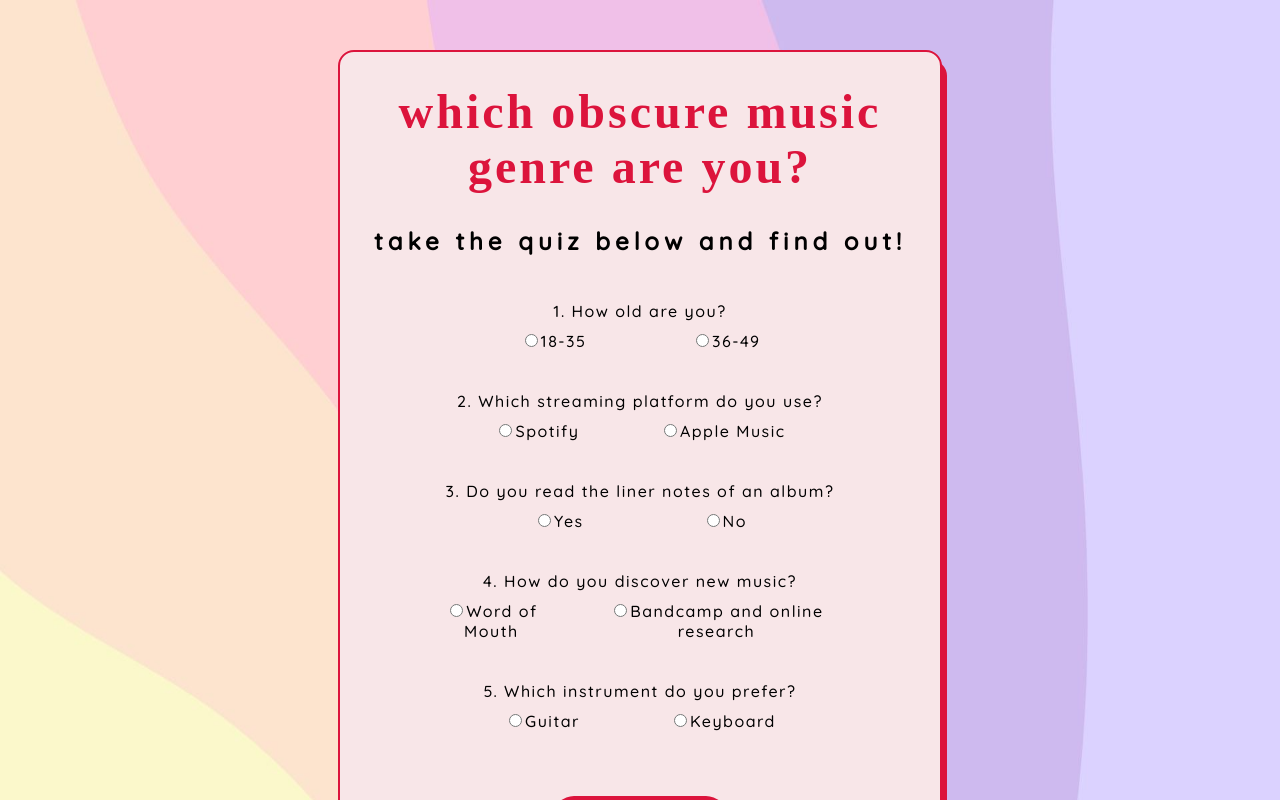
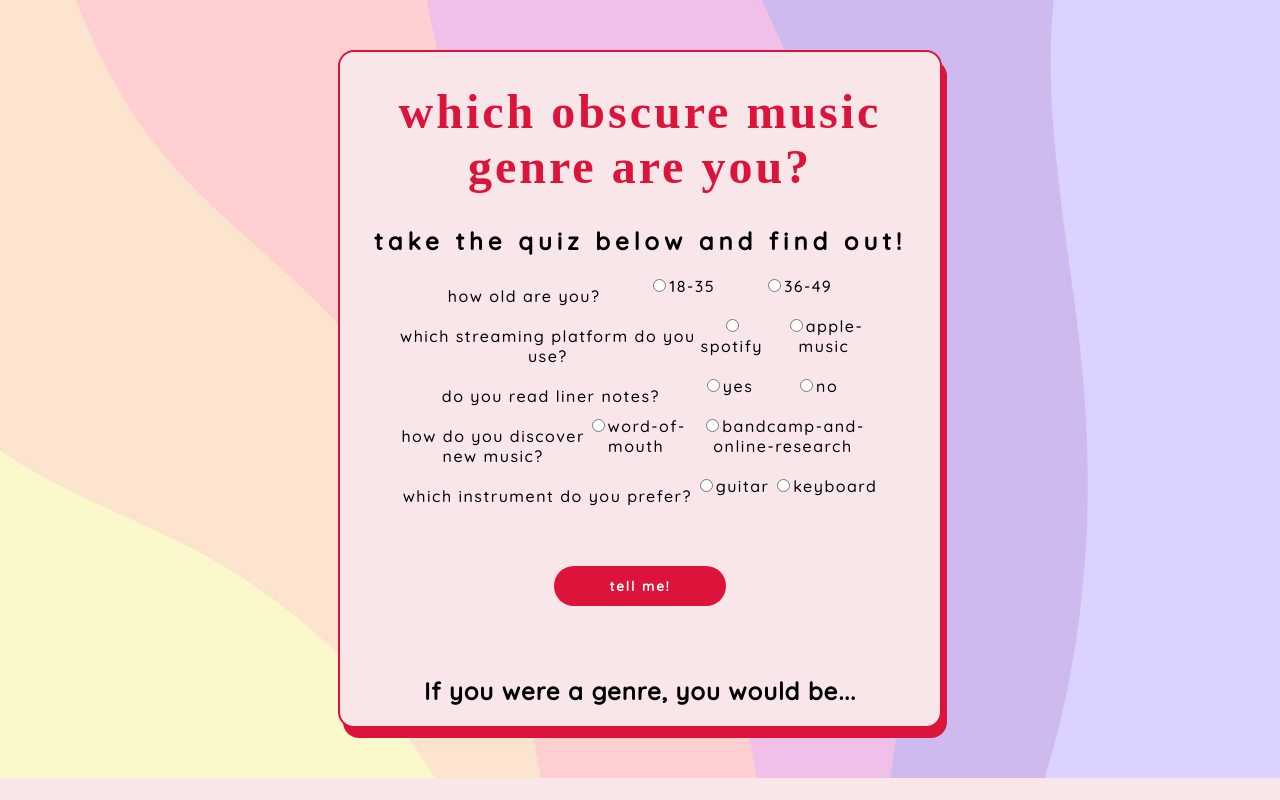
Before and after one commit to francellafiallos/francella-fiallos-project-3, a React (Create React App) app: page / in a window 1280 px wide. Shown: the top 800 px of the page. Built offline with nearby package versions, Linux system fonts and the light colour scheme; a web font is replaced by a local one.

Commit message:
refactored form code

```diff
--- a/src/components/Form.js
+++ b/src/components/Form.js
@@ -1,42 +1,22 @@
 import { useState } from 'react';
 import axios from 'axios';
+import formQuestions from '../helpers/questions';
 
 const Form = () => {
     //saving the API data in state
   const [genre, setGenre] = useState("");
-  const [questionOne, setQuestionOne] = useState("");
-  const [questionTwo, setQuestionTwo] = useState("");
-  const [questionThree, setQuestionThree] = useState("");
-  const [questionFour, setQuestionFour] = useState("");
-  const [questionFive, setQuestionFive] = useState("");
+
+
+  const [questions, setQuestions] = useState(formQuestions);
 
 //   const [error, setError] = useState(false);
 
   const handleSubmit = (e) => {
     e.preventDefault();
-    console.log('you clicked submit!')
     fetchData();
   }
 
-  const handleRadioOneChange = (event) => {
-    setQuestionOne(event.target.value);
-  }
-
-  const handleRadioTwoChange = (event) => {
-    setQuestionTwo(event.target.value);
-  }
-
-  const handleRadioThreeChange = (event) => {
-    setQuestionThree(event.target.value);
-  }
-
-  const handleRadioFourChange = (event) => {
-    setQuestionFour(event.target.value);
-  }
-
-  const handleRadioFiveChange = (event) => {
-    setQuestionFive(event.target.value);
-  }
+console.log(questions);
 
   //fetching the API data
   const fetchData = () => {
@@ -53,95 +33,28 @@ const Form = () => {
         setGenre(pickGenre(genres, res.data[0]));
     })
 
-    //consider each form field and filter results based on their selected value
+    // filtering the original array of 100 based on conditional logic below. conditional logic is refactored and optimized to allow for more questions in the future!
+
     const filterResult = (genres) => {
-
-        const youthwords = ["pop", "trap", "rap"];
-        const oldwords = ["folk", "jazz", "rock"];
-
-        const spotifyWords = ["tronica", "core"];
-        const appleWords = ["trip", "electro", "future"];
-
-        const yesLinerNotesWords = ["swedish", "tropicali", "post"];
-        const noLinerNotesWords = ["korean", "cowbell", "flow"];
-
-        const wordOfMouthWords = ["banjo", "bluegrass"];
-        const bandcampWords = ["goth", "gaze", "power"];
-
-        const guitarWords = ["guitar"];
-        const keyboardWords = ["keyboard", "synth", "piano"];
-
-        // const age = document.querySelector('input[name="age"]:checked').value;
-        // const streamingService = document.querySelector('input[name="streaming"]:checked').value;
-
-        let newGenres = [];
+        let newGenres = []
+        // console.log(genres.includes("grave brass")
         for (let i = 0; i < genres.length; i++) {
             let genre = genres[i];
-
-            // If an expression is true, add the genre to newGenres. this is the conditional logic for age
-            if (questionOne === "18-35" && youthwords.some((word) => {
-                return genre.includes(word);
-            })) {
+            questions.forEach((chunk) => {
+                    if (chunk.response === chunk.values[0] && chunk.first.some((word) =>
+                        genre.includes(word)
+                    )
+                    ) {
+                        newGenres.push(genre);
+                    } else if (
+                        chunk.response === chunk.values[1] && chunk.second.some((word) =>
+                        genre.includes(word) )
+                    ) {
                         newGenres.push(genre);
                     }
-            else if (questionOne === "36-49" && oldwords.some((word) => {
-                return genre.includes(word);
-            })) {
-              newGenres.push(genre);
+                })
         }
 
-            // streaming conditional logic
-
-            else if (questionTwo === "spotify" && spotifyWords.some((word) => {
-                return genre.includes(word);
-            })) {
-              newGenres.push(genre);
-            }
-            else if (questionTwo === "apple-music" && appleWords.some((word) => {
-                return genre.includes(word);
-            })) {
-              newGenres.push(genre);
-            }
-
-            // liner notes conditional logic
-
-            else if (questionThree === "yes" && yesLinerNotesWords.some((word) => {
-                return genre.includes(word);
-            })) {
-              newGenres.push(genre);
-            }
-            else if (questionThree === "no" && noLinerNotesWords.some((word) => {
-                return genre.includes(word);
-            })) {
-              newGenres.push(genre);
-            }
-
-            // new music conditional logic
-
-            else if (questionFour === "word-of-mouth" && wordOfMouthWords.some((word) => {
-                return genre.includes(word);
-            })) {
-              newGenres.push(genre);
-            }
-            else if (questionFour === "Bandcamp-and-online-research" && bandcampWords.some((word) => {
-                return genre.includes(word);
-            })) {
-              newGenres.push(genre);
-            }
-
-            // instrument conditional logic
-
-            else if (questionFive === "guitar" && guitarWords.some((word) => {
-                return genre.includes(word);
-            })) {
-              newGenres.push(genre);
-            }
-            else if (questionFive === "keyboard" && keyboardWords.some((word) => {
-                return genre.includes(word);
-            })) {
-              newGenres.push(genre);
-            }
-          }
 
           // Remove all old genres and replace them with new genres
           genres = newGenres; // This line modifies the genres array
@@ -164,24 +77,34 @@ const Form = () => {
 
                 <div className="form-questions">
 
-                    <div className="question-one">
-
-                    <legend>1. How old are you?</legend>
+                    {
+                        questions?.map((item, index) => {
+                            return (
+                                <div className="questions" key={"key"+index}>
 
                                 <div className="question-one-options">
+
+                                <legend>{item.question}</legend>
 
                                     <div className="option-one-q1">
 
                                         <input
                                             type="radio"
-                                    value="18-35"
-                                    id="age-one"
+                                            value={item.values[0]}
+                                            id={item.values[0]}
                                             className="form-question"
-                                    name="age"
-                                    checked={questionOne === "18-35"}
-                                    onChange={handleRadioOneChange}
+                                            name={"radio" + index}
+                                            // checked={questionOne === "18-35"}
+                                            onChange={(event) => setQuestions([
+                                                ...questions.slice(0, index),
+                                                {
+                                                    ...item,
+                                                    response: event.target.value
+                                                },
+                                                ...questions.slice(index + 1)
+                                            ])}
                                             required/>
-                                <label htmlFor="age-one">18-35</label>
+                                        <label htmlFor={item.values[0]}>{item.values[0]}</label>
 
                                     </div>
 
@@ -189,175 +112,30 @@ const Form = () => {
 
                                         <input
                                             type="radio"
-                                    value="36-49"
-                                    id="age-two"
+                                            value={item.values[1]}
+                                            id={item.values[1]}
                                             className="form-question"
-                                    name="age"
-                                    checked={questionOne === "36-49"}
-                                    onChange={handleRadioOneChange}/>
-                                <label htmlFor="age-two">36-49</label>
+                                            name={"radio" + index}
+                                            // checked={questionOne === "36-49"}
+                                            onChange={(event) => setQuestions([
+                                                ...questions.slice(0, index),
+                                                {
+                                                    ...item,
+                                                    response: event.target.value
+                                                },
+                                                ...questions.slice(index + 1)
+                                            ])}
+                                            />
+                                        <label htmlFor={item.values[1]}>{item.values[1]}</label>
 
                                     </div>
 
                                 </div>
 
                             </div>
-
-                    <div className="question-two">
-
-                        <legend>2. Which streaming platform do you use?</legend>
-
-                        <div className="question-two-options">
-
-                            <div className="option-one-q2">
-
-                                <input
-                                    type="radio"
-                                    value="spotify"
-                                    id="streaming-one"
-                                    className="form-question"
-                                    name="streaming"
-                                    checked={questionTwo === "spotify"}
-                                    onChange={handleRadioTwoChange}
-                                    required/>
-                                <label htmlFor="streaming-one">Spotify</label>
-
-                            </div>
-
-                            <div className="option-two-q2">
-
-                                <input
-                                    type="radio"
-                                    value="apple-music"
-                                    id="streaming-two"
-                                    className="form-question"
-                                    name="streaming"
-                                    checked={questionTwo === "apple-music"}
-                                    onChange={handleRadioTwoChange}/>
-                                <label htmlFor="streaming-two">Apple Music</label>
-
-                            </div>
-
-                        </div>
-
-                    </div>
-
-                    <div className="question-three">
-
-                        <legend>3. Do you read the liner notes of an album?</legend>
-
-                        <div className="question-three-options">
-
-                            <div className="option-one-q3">
-
-                                <input
-                                    type="radio"
-                                    value="yes"
-                                    id="liner-notes-one"
-                                    className="form-question"
-                                    name="liner-notes"
-                                    checked={questionThree === "yes"}
-                                    onChange={handleRadioThreeChange}
-                                    required/>
-                                <label htmlFor="liner-notes-one">Yes</label>
-
-                            </div>
-
-                            <div className="option-two-q3">
-
-                                <input
-                                    type="radio"
-                                    value="no"
-                                    id="liner-notes-two"
-                                    className="form-question"
-                                    name="liner-notes"
-                                    checked={questionThree === "no"}
-                                    onChange={handleRadioThreeChange}/>
-                                <label htmlFor="liner-notes-two">No</label>
-
-                            </div>
-
-                        </div>
-
-                    </div>
-
-                    <div className="question-four">
-
-                        <legend>4. How do you discover new music?</legend>
-
-                        <div className="question-four-options">
-
-                            <div className="option-one-q4">
-
-                                <input
-                                    type="radio"
-                                    value="word-of-mouth"
-                                    id="new-music-one"
-                                    className="form-question"
-                                    name="new-music"
-                                    checked={questionFour === "word-of-mouth"}
-                                    onChange={handleRadioFourChange}
-                                    required/>
-                                <label htmlFor="new-music-one">Word of Mouth</label>
-
-                            </div>
-
-                            <div className="option-two-q4">
-
-                                <input
-                                    type="radio"
-                                    value="Bandcamp-and-online-research"
-                                    id="new-music-two"
-                                    className="form-question"
-                                    name="new-music"
-                                    checked={questionFour === "Bandcamp-and-online-research"}
-                                    onChange={handleRadioFourChange}/>
-                                <label htmlFor="new-music-two">Bandcamp and online research</label>
-
-                            </div>
-
-                        </div>
-
-                    </div>
-
-                    <div className="question-five">
-
-                        <legend>5. Which instrument do you prefer?</legend>
-
-                        <div className="question-five-options">
-
-                            <div className="option-one-q5">
-
-                                <input
-                                    type="radio"
-                                    value="guitar"
-                                    id="instrument-one"
-                                    className="form-question"
-                                    name="instrument"
-                                    checked={questionFive === "guitar"}
-                                    onChange={handleRadioFiveChange}
-                                    required/>
-                                <label htmlFor="instrument-one">Guitar</label>
-
-                            </div>
-
-                            <div className="option-two-q5">
-
-                                <input
-                                    type="radio"
-                                    value="keyboard"
-                                    id="instrument-two"
-                                    className="form-question"
-                                    name="instrument"
-                                    checked={questionFive === "keyboard"}
-                                    onChange={handleRadioFiveChange}/>
-                                <label htmlFor="instrument-two">Keyboard</label>
-
-                            </div>
-
-                        </div>
-
-                    </div>
+                            )
+                        })
+                    }
 
                     <div className="button-container">
 
--- /dev/null
+++ b/src/helpers/questions.js
@@ -0,0 +1,39 @@
+const formQuestions = [
+    {
+      question: "how old are you?",
+      first: ["pop", "trap", "rap"],
+      second: ["folk", "jazz", "rock"],
+      values: ["18-35", "36-49"],
+      response: ""
+    },
+    {
+        question: "which streaming platform do you use?",
+        first: ["tronica", "core"],
+        second: ["trip", "electro", "future"],
+        values: ["spotify", "apple-music"],
+        response: ""
+    },
+    {
+        question: "do you read liner notes?",
+        first: ["swedish", "tropicali", "post"],
+        second: ["korean", "cowbell", "flow"],
+        values: ["yes", "no"],
+        response: ""
+    },
+    {
+        question: "how do you discover new music?",
+        first: ["banjo", "bluegrass"],
+        second: ["goth", "gaze", "power"],
+        values: ["word-of-mouth", "bandcamp-and-online-research"],
+        response: ""
+    },
+    {
+        question: "which instrument do you prefer?",
+        first: ["guitar"],
+        second: ["keyboard", "synth", "piano"],
+        values: ["guitar", "keyboard"],
+        response: ""
+    }
+]
+
+export default formQuestions
```
Lines whose indentation alone changed are shown as unchanged.
